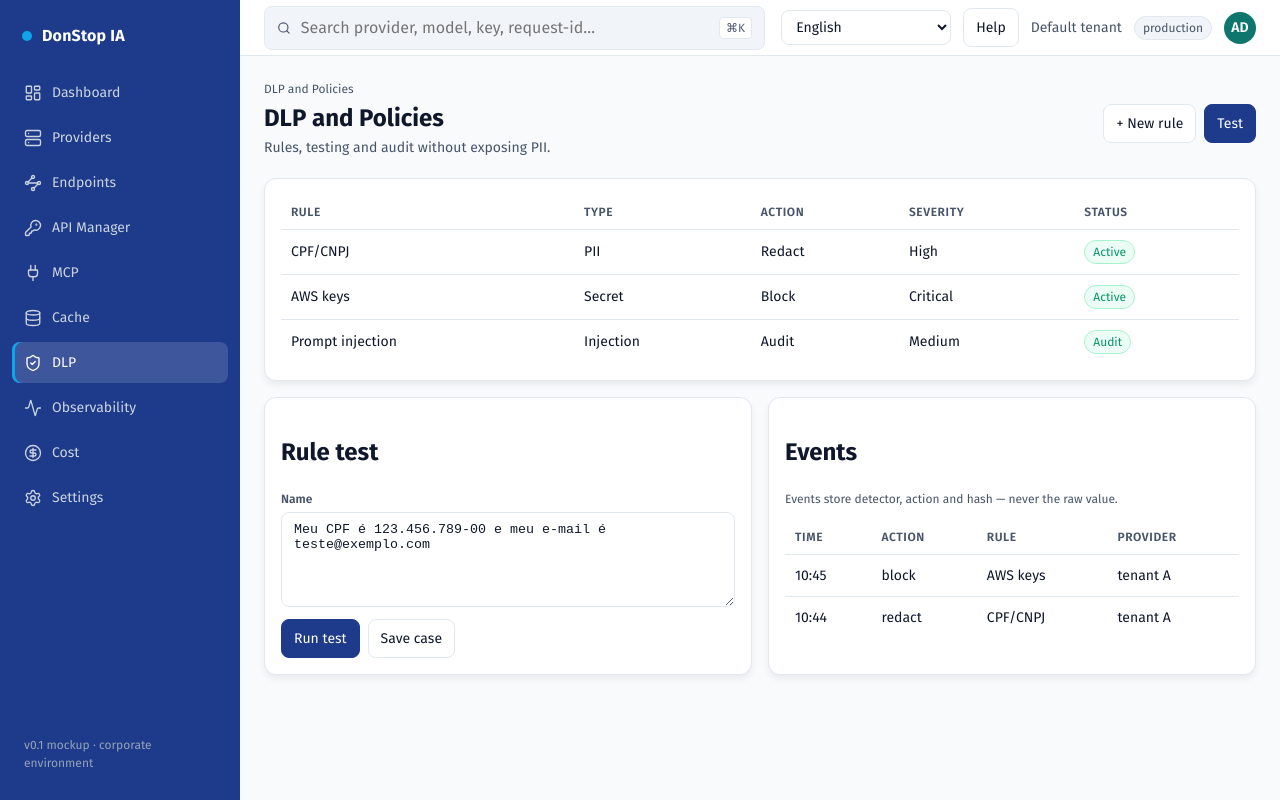
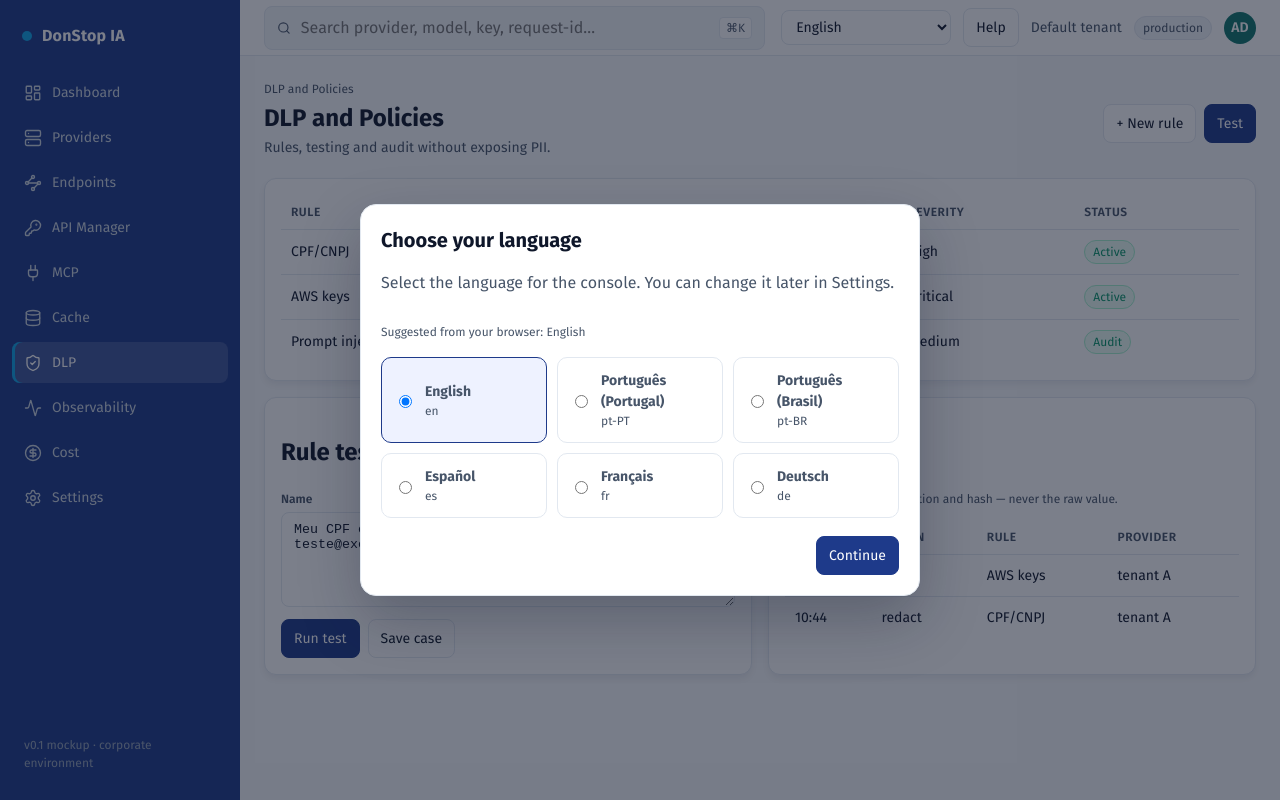
Before and after one commit to alltomatos/dontstop, a Next.js app in the folder admin/: page /dlp in a window 1280 px wide. Built offline with nearby package versions, Linux system fonts and the light colour scheme.

Commit message:
feat(admin): add onboarding, loading and error states

```diff
--- a/admin/app/(console)/layout.tsx
+++ b/admin/app/(console)/layout.tsx
@@ -1,5 +1,6 @@
 import { Sidebar } from "@/components/console/sidebar";
 import { Topbar } from "@/components/console/topbar";
+import { Onboarding } from "@/components/console/onboarding";
 
 export default function ConsoleLayout({ children }: { children: React.ReactNode }) {
   return (
@@ -9,6 +10,7 @@ export default function ConsoleLayout({ children }: { children: React.ReactNode
         <Topbar />
         <main className="content">{children}</main>
       </div>
+      <Onboarding />
     </div>
   );
 }
--- a/admin/app/globals.css
+++ b/admin/app/globals.css
@@ -252,6 +252,10 @@ code, .mono, .num { font-family: "Fira Code", monospace; font-variant-numeric: t
   .two { grid-template-columns: 1fr; }
   .detail-grid { grid-template-columns: 1fr; }
 }
+@media (max-width: 700px) {
+  .card:has(.table) { overflow-x: auto; }
+  .table { min-width: 640px; }
+}
 @media (max-width: 520px) {
   .content { padding: 12px; }
   .kpis { grid-template-columns: 1fr; }
@@ -297,3 +301,9 @@ code, .mono, .num { font-family: "Fira Code", monospace; font-variant-numeric: t
 @media (max-width:900px) { .grid-2, .grid-3 { grid-template-columns:1fr; } }
 
 .card.selected { border-color: var(--primary); background:#eef2ff; }
+
+.skeleton { background:linear-gradient(90deg,var(--muted),#fff,var(--muted)); background-size:200% 100%; border-radius:8px; animation:shimmer 1.2s linear infinite; }
+.skeleton-title { height:32px; width:min(320px,70%); }
+.skeleton-card { height:120px; }
+.skeleton-table { height:260px; margin-top:16px; }
+@keyframes shimmer { to { background-position:-200% 0; } }
--- /dev/null
+++ b/admin/components/console/onboarding.tsx
@@ -0,0 +1,81 @@
+"use client";
+
+import { useState, useSyncExternalStore } from "react";
+import { LOCALES, STORAGE_KEY, type Locale } from "@/lib/i18n";
+import { useI18n } from "./i18n-provider";
+
+const ONBOARDING_KEY = "dontstop.onboarding";
+const ONBOARDING_EVENT = "dontstop:onboarding";
+
+function subscribe(listener: () => void): () => void {
+  window.addEventListener(ONBOARDING_EVENT, listener);
+  window.addEventListener("storage", listener);
+  return () => {
+    window.removeEventListener(ONBOARDING_EVENT, listener);
+    window.removeEventListener("storage", listener);
+  };
+}
+
+function shouldShow(): boolean {
+  try {
+    return !window.localStorage.getItem(ONBOARDING_KEY) && !window.localStorage.getItem(STORAGE_KEY);
+  } catch {
+    return false;
+  }
+}
+
+export function Onboarding() {
+  const show = useSyncExternalStore(subscribe, shouldShow, () => false);
+  const { locale, setLocale, t } = useI18n();
+  const [selected, setSelected] = useState<Locale | null>(null);
+  const effective = selected ?? locale;
+
+  if (!show) return null;
+
+  const detected = LOCALES.find(item => item.code === locale)?.name ?? locale;
+
+  function complete() {
+    setLocale(effective);
+    try {
+      window.localStorage.setItem(ONBOARDING_KEY, "done");
+    } catch {
+      // Storage can be disabled; the current session still continues.
+    }
+    window.dispatchEvent(new Event(ONBOARDING_EVENT));
+  }
+
+  return (
+    <div className="modal-backdrop" role="presentation">
+      <div className="modal" role="dialog" aria-modal="true" aria-labelledby="onboarding-title">
+        <div className="modal-head">
+          <div>
+            <h2 id="onboarding-title">{t("onboarding.title")}</h2>
+            <p className="muted">{t("onboarding.subtitle")}</p>
+          </div>
+        </div>
+        <p className="small muted">{t("onboarding.detected", { locale: detected })}</p>
+        <fieldset className="language-grid" style={{ marginTop: 16 }}>
+          <legend className="sr-only">{t("onboarding.languageLegend")}</legend>
+          {LOCALES.map(item => (
+            <label className="language-card" key={item.code}>
+              <input
+                type="radio"
+                name="onboarding-locale"
+                value={item.code}
+                checked={effective === item.code}
+                onChange={() => setSelected(item.code)}
+              />
+              <span>
+                <strong>{item.name}</strong>
+                <span>{item.code}</span>
+              </span>
+            </label>
+          ))}
+        </fieldset>
+        <div className="modal-foot">
+          <button className="btn primary" type="button" onClick={complete}>{t("onboarding.confirm")}</button>
+        </div>
+      </div>
+    </div>
+  );
+}
```
Also changed, not shown: admin/app/(console)/error.tsx (added, +15 -0 lines), admin/app/(console)/loading.tsx (added, +13 -0 lines), admin/app/not-found.tsx (added, +18 -0 lines).
